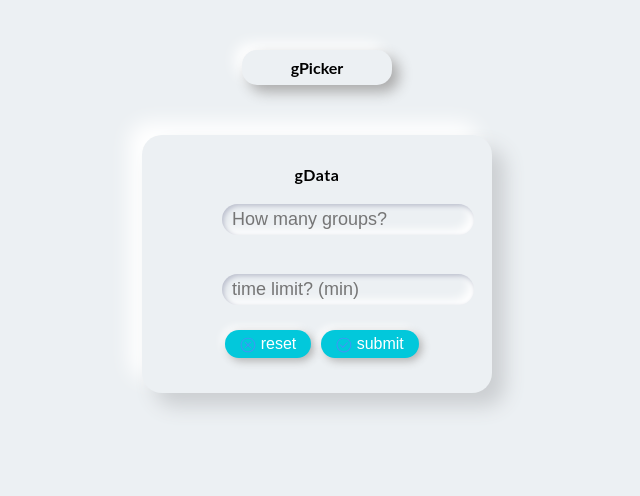
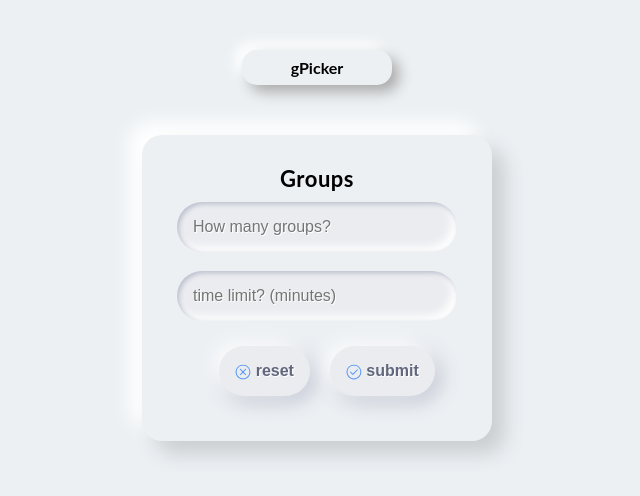
Before and after one commit to a-taghva/pick-a-number, a plain HTML site: page index.html in a window 1280 px wide. Shown: the whole page, without its empty margins (323-963 px from the left). Drawn offline with Linux system fonts and the light colour scheme.

Commit message:
complete form and button styles

```diff
--- a/index.html
+++ b/index.html
@@ -21,7 +21,7 @@
 
 			<form id='g-data'>
 				<div class="form-title">
-          gData
+          Groups
 				</div>
 				<div class="fields">
 
@@ -31,7 +31,7 @@
 					</label>
 
 					<label for="g-limit">
-						<input type="number" id="g-limit" placeholder="time limit? (min)" />
+						<input type="number" id="g-limit" placeholder="time limit? (minutes)" />
 					</label>
 
 					<div class="btn">
--- a/style.css
+++ b/style.css
@@ -41,6 +41,7 @@ form {
 	margin-bottom: 10px;
 	margin-top: -5px;
 	font-weight: bold;
+	font-size: 22px;
 }
 
 label {
@@ -49,17 +50,27 @@ label {
   margin-bottom: 25px;
 }
 
+button, input {
+	border: 0;
+	outline: 0;
+	font-size: 16px;
+	border-radius: 320px;
+	padding: 16px;
+	background-color: #EBECF0;
+	text-shadow: 1px 1px 0 #FFF;
+  }
+
 label input {
-	margin: 10px;
-  margin-left: 45px;
-	padding: 5px 10px;
-	border: none;
-	outline: none;
-	background: none;
-	font-size: 18px;
-	color: #555;
-	border-radius: 25px;
-	box-shadow:  inset 2px 2px 5px #babecc, inset -5px -5px 10px #fff;
+	margin-right: 8px;
+	box-shadow: inset 2px 2px 5px #BABECC, inset -5px -5px 10px #FFF;
+	width: 100%;
+	box-sizing: border-box;
+	transition: all 0.2s ease-in-out;
+	appearance: none;
+}
+
+input:focus {
+	box-shadow: inset 1px 1px 2px #BABECC, inset -1px -1px 2px #FFF;
 }
 
 .input-err {
@@ -79,8 +90,8 @@ label input {
 .btn {
 	display: flex;
 	justify-content: center;
-  margin-top: 15px;
-  margin-right: -20px;
+	margin-top: 15px;
+	margin-right: -20px;
 }
 
 button svg {
@@ -88,33 +99,30 @@ button svg {
 	margin-bottom: -4px;
 }
 
-button {
-	padding: 5px 15px;
-	margin-right: 10px;
-	outline: none;
-	border: none;
-	cursor: pointer;
-  font-size: 16px;
-	border-radius: 20px;
-	color: #fff;
-	text-align: center;
-	background: #02c8db;
-	box-shadow: 3px 3px 8px #b1b1b1,
-	-3px -3px 8px #fff;
-}
-
-button:hover {
-	cursor: pointer;
-	transform: translateY(1.5px);
-	transition: transform .3s;
-}
-
 button[type='submit']:hover {
-	color: green;
+	color: rgb(62, 213, 62);
 }
 
 button[type='reset']:hover {
 	color: red;
+}
+
+button {
+	color: #61677C;
+	font-weight: bold;
+	box-shadow: -5px -5px 20px #FFF, 5px 5px 20px #BABECC;
+	transition: all 0.2s ease-in-out;
+	cursor: pointer;
+	font-weight: 600;
+	margin: 10px;
+}
+
+button:hover {
+	box-shadow: -2px -2px 5px #FFF, 2px 2px 5px #BABECC;
+}
+
+button:active {
+	box-shadow: inset 1px 1px 2px #BABECC, inset -1px -1px 2px #FFF;
 }
 
 #pick-a-num {
@@ -122,7 +130,7 @@ button[type='reset']:hover {
 	justify-content: center;
 	align-items: center;
 	font-weight: bold;
-  margin: 50px auto;
+  	margin: 50px auto;
 	width: 150px;
 	height: 35px;
 	padding: 5px 10px;
```
